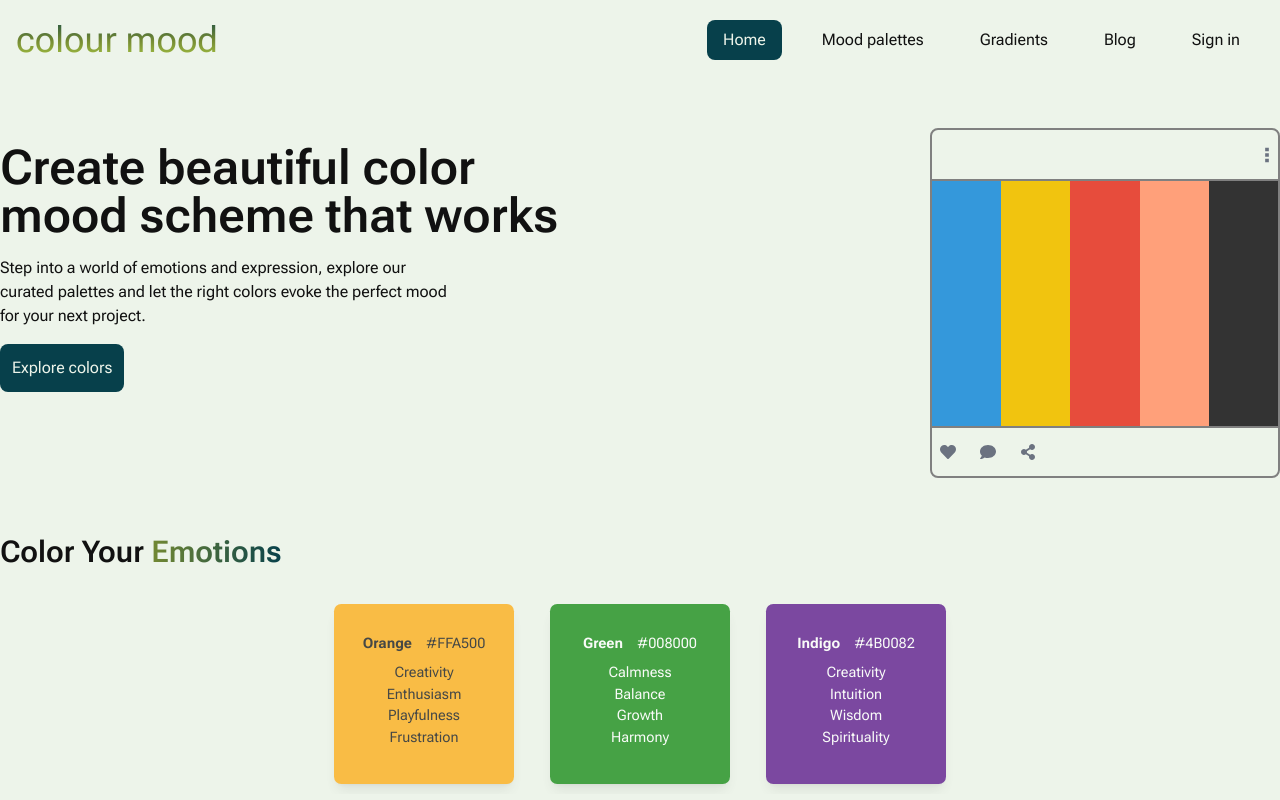
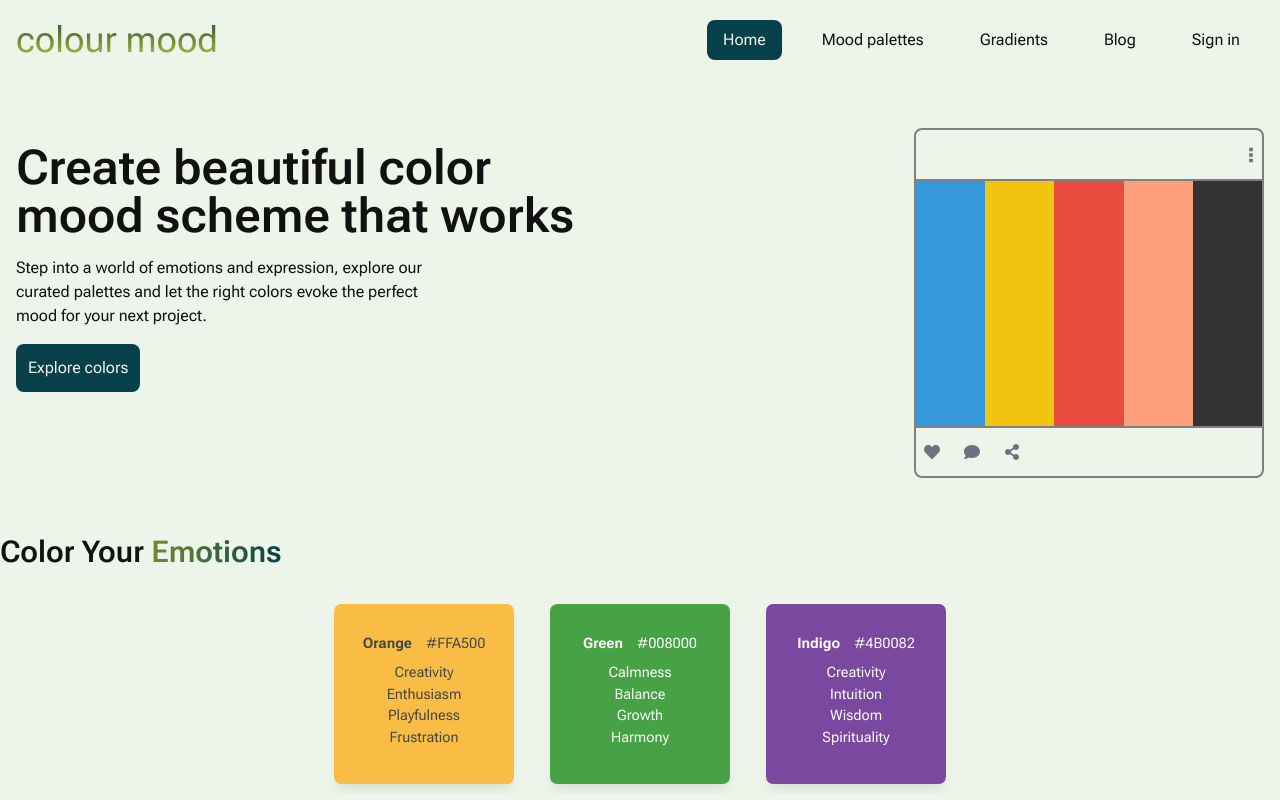
Before and after one commit to motuncoded/colourmood, a Next.js app: page / in a window 1280 px wide. Shown: the top 800 px of the page. Built offline with nearby package versions, Linux system fonts and the light colour scheme.

Commit message:
refractor: update the styles

```diff
--- a/src/components/Hero.tsx
+++ b/src/components/Hero.tsx
@@ -16,7 +16,7 @@ function Hero() {
 
   const router = useRouter();
   return (
-    <section className="w-full flex justify-between gap-4 max-sm:grid max-sm:grid-cols-1 max-sm:place-items-start max-xl:grid max-xl:grid-cols-1 max-xl:place-items-start   max-lg:grid-cols-1  max-lg:place-items-start">
+    <section className="w-full flex justify-between  gap-4 max-sm:flex-wrap max-xl:flex-wrap max-2xl:px-4 ">
       <div className="py-8  max-sm:flex flex-col max-sm:py-0 justify-center  max-sm:my-4 max-md:my-4 ">
         <h2 className="text-5xl font-semibold max-sm:text-4xl w-4/6 max-sm:w-full max-md:w-full max-lg:w-full ">
           Create beautiful color mood scheme that works
```
